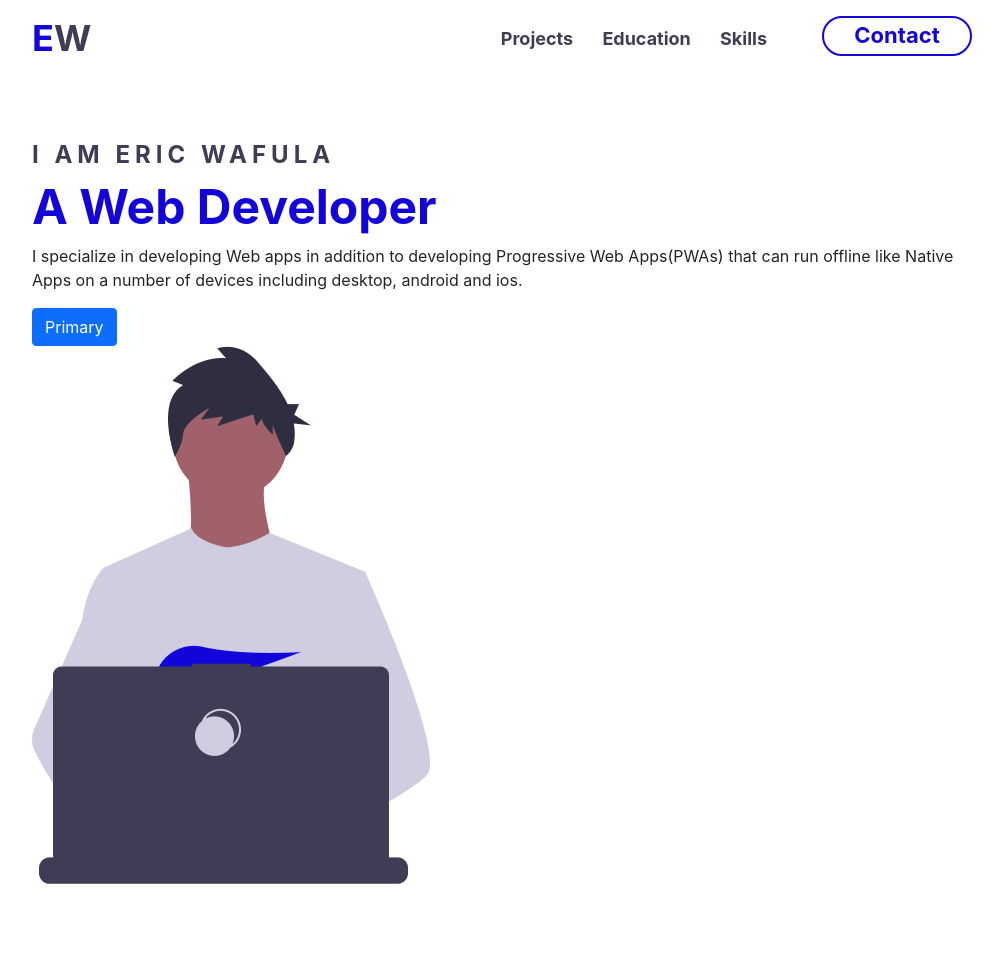
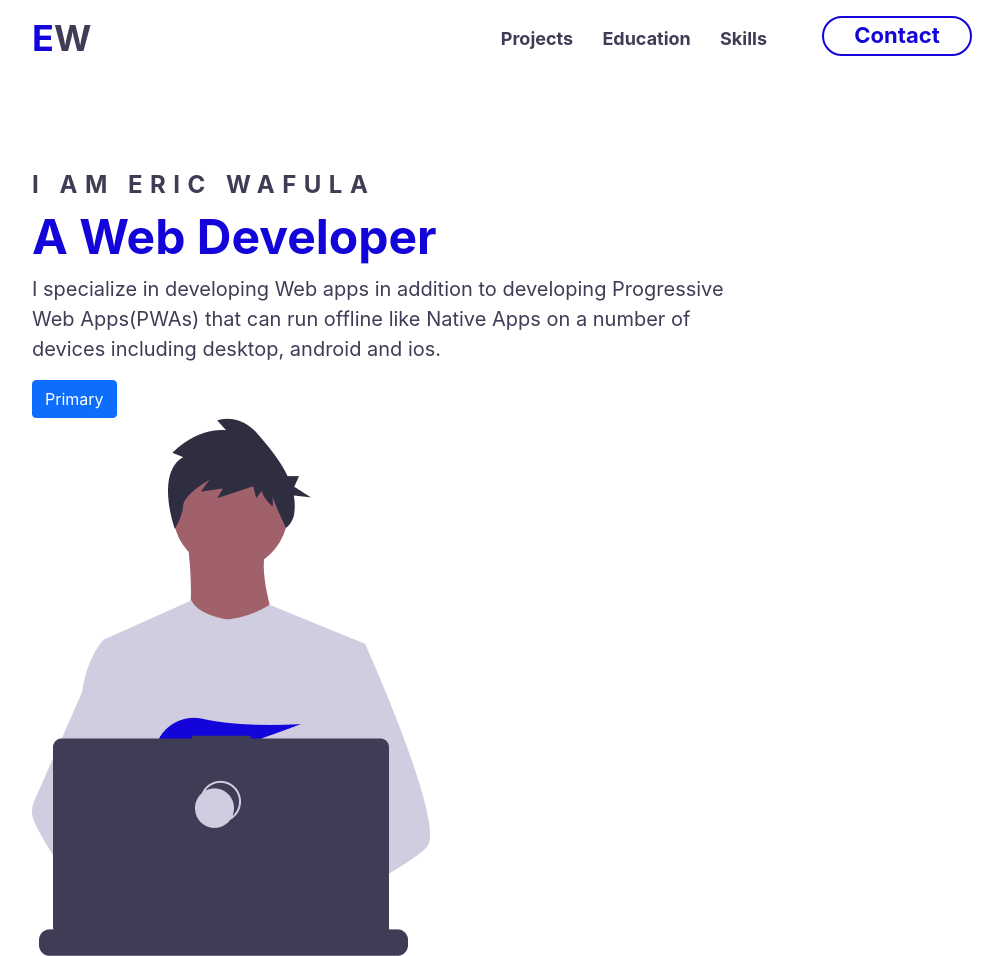
Before and after one commit to ericwafula/portfolio-landing-page, a plain HTML site: page index.html in a window 1280 px wide. Shown: the whole page, without its empty margins (138-1141 px from the left). Before the commit the page ends 884 px from the top, so only its background shows below. Drawn offline with Linux system fonts and the light colour scheme.

Commit message:
Changed paragraph color and size

```diff
--- a/css/style.css
+++ b/css/style.css
@@ -84,15 +84,15 @@ body{
     align-items: center;
     flex-wrap: wrap;
     flex-direction: row;
-    padding-top: 4.375em;
+    padding-top: 6.250em;
 }
 
 /* Styles the subheading */
 .hero-left h3{
     color: #3F3D56;
     font-weight: bold;
-    font-size: 24px;
-    letter-spacing: 5px;
+    font-size: 1.500em;
+    letter-spacing: 0.313em;
 }
 
 /* Styles the heading */
@@ -101,3 +101,11 @@ body{
     font-weight: bold;
     font-size: 3.000em;
 }
+
+/* Styles the paragraph */
+.hero-left p{
+    width: 35.000em;
+    color: #3F3D56;
+    line-height: 30px;
+    font-size: 20px;
+}
```
